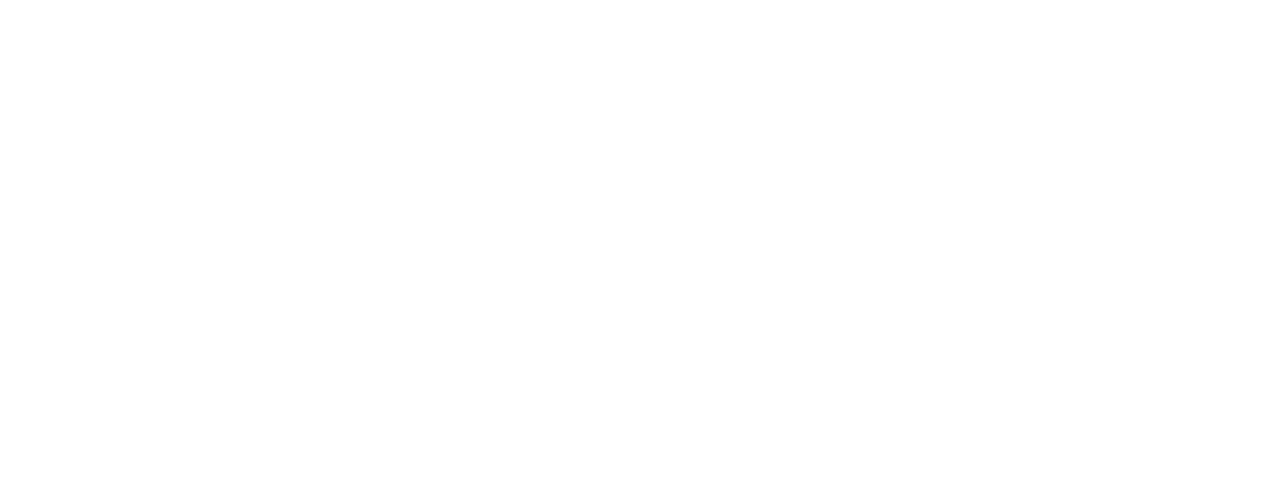
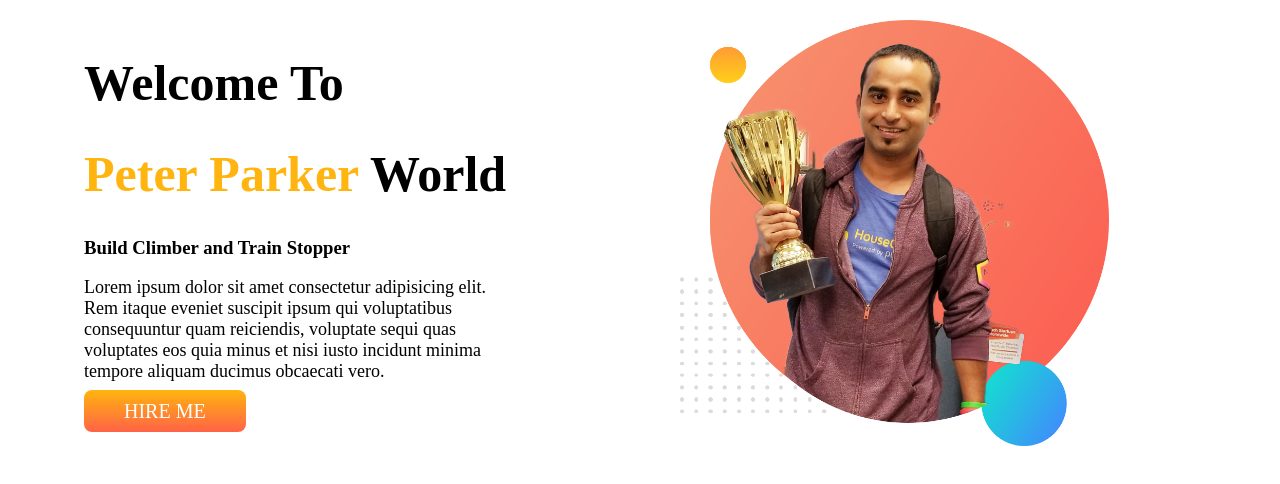
Before and after one commit to ahzihan/my-portpolio, a plain HTML site: page index.html in a window 1280 px wide. Drawn offline with Linux system fonts and the light colour scheme.

Commit message:
first commit

```diff
--- a/index.html
+++ b/index.html
@@ -8,6 +8,19 @@
     <link rel="stylesheet" href="style.css">
 </head>
 <body>
-
+    <header>
+        <div class="container">
+            <div class="half-width">
+                <h1>Welcome To</h1>
+                <h1><span class="default-color">Peter Parker</span> World</h1>
+                <h3>Build Climber and Train Stopper</h3>
+                <p>Lorem ipsum dolor sit amet consectetur adipisicing elit. Rem itaque eveniet suscipit ipsum qui voluptatibus consequuntur quam reiciendis, voluptate sequi quas voluptates eos quia minus et nisi iusto incidunt minima tempore aliquam ducimus obcaecati vero.</p>
+                <a href="#" class="link-btn" target="_blank" rel="noopener noreferrer">HIRE ME</a>
+            </div>
+            <div class="half-width">
+                <img src="images/jhankar.png" alt="" srcset="">
+            </div>
+        </div>
+    </header>
 </body>
 </html>
--- a/style.css
+++ b/style.css
@@ -0,0 +1,35 @@
+body{
+    margin: 0;
+}
+h1{
+    font-size: 50px;
+}
+.container{
+    width: 90%;
+    margin: auto;
+    display: flex;
+}
+.half-width{
+    width: 50%;
+    padding: 20px;
+}
+.half-width p{
+    width: 80%;
+    font-size: 18px;
+}
+.default-color{
+    color: #FFB40F;
+}
+.link-btn{
+    text-decoration: none;
+    padding: 10px 40px;
+    font-size: 20px;
+    color: white;
+    font-weight: 500;
+    background-image: linear-gradient(#FFB40F, tomato);
+    border-radius: 8px;
+}
+.half-width img{
+    max-width: 80%;
+    margin-left: 20px;
+}
```
